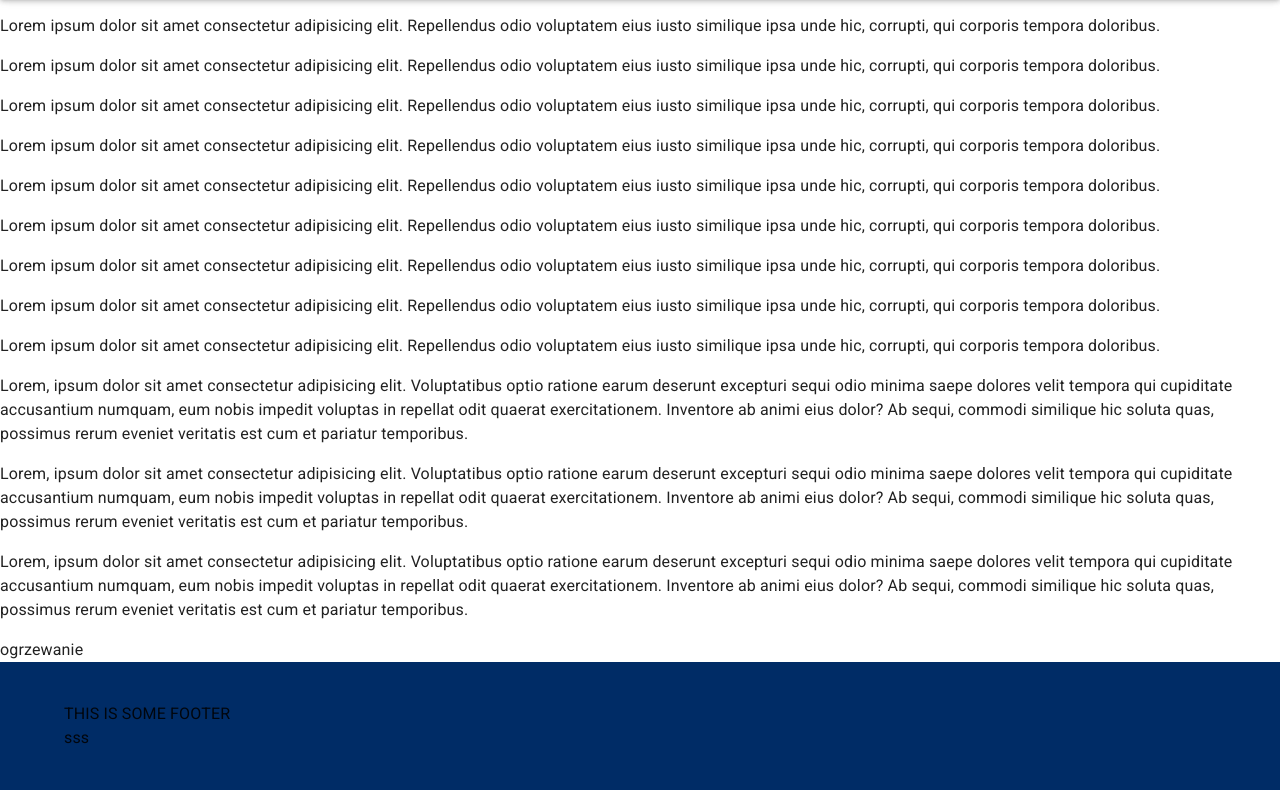
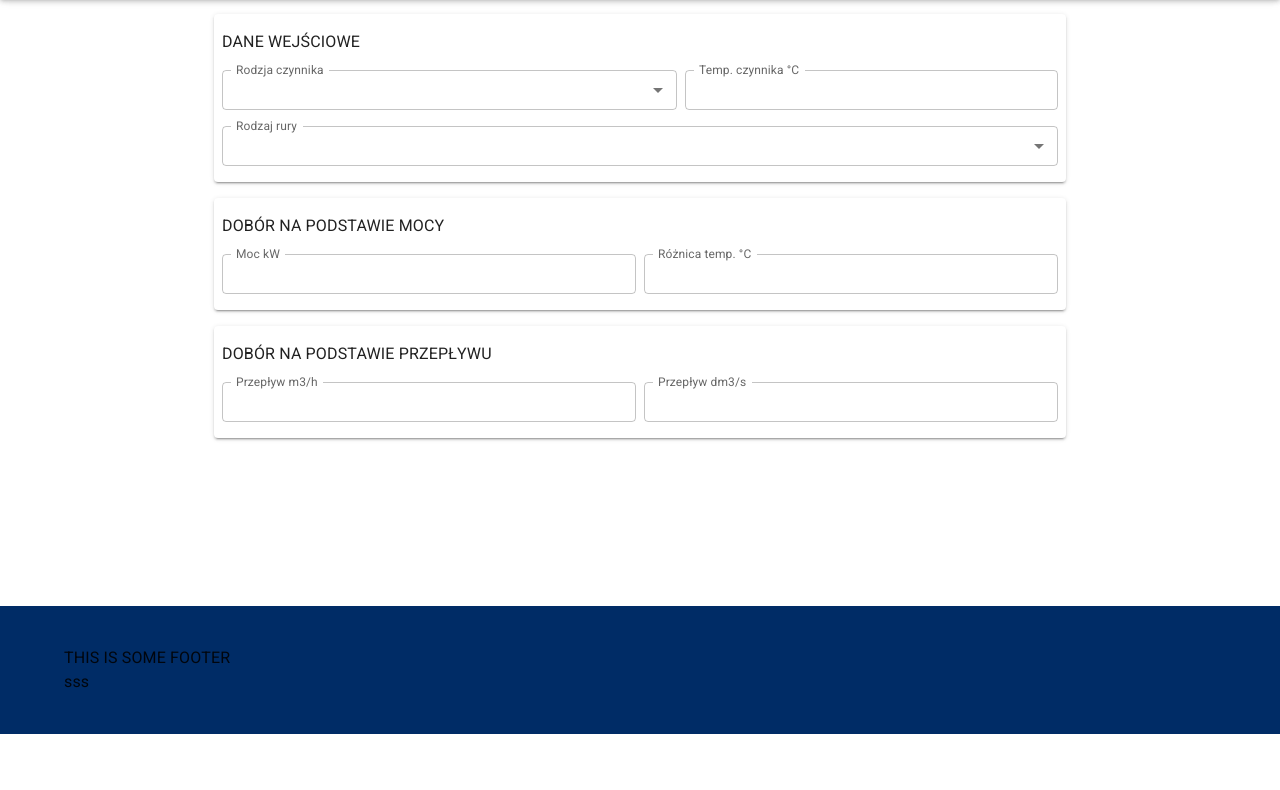
Before and after one commit to grykielona/kalkulatorpro, a Gatsby site: page /ogrzewanie in a window 1280 px wide. Shown: the part 66-856 px from the top of the page. After the commit the page ends 800 px from the top, so only its background shows below. Built offline with nearby package versions, Linux system fonts and the light colour scheme; Gatsby itself is replaced by a stand-in of ours.

```diff
--- a/package.json
+++ b/package.json
@@ -39,7 +39,7 @@
   "license": "0BSD",
   "scripts": {
     "build": "gatsby build",
-    "dev": "gatsby develop",
+    "dev": "gatsby develop -H 0.0.0.0",
     "format": "prettier --write \"**/*.{js,jsx,ts,tsx,json,md}\"",
     "start": "gatsby develop --open",
     "serve": "gatsby serve",
--- /dev/null
+++ b/src/components/Inputs/CustomTextField.jsx
@@ -0,0 +1,30 @@
+import { TextField } from '@mui/material'
+import React from 'react'
+import { useDarkModeContext } from '../../contexts/DarkModeContextProvider'
+
+const focusedColors = (mode) => (mode === 'light' ? 'primary.main' : 'grey.300')
+
+const CustomTextField = ({ label, width }) => {
+  const { mode } = useDarkModeContext()
+
+  return (
+    <TextField
+      sx={{
+        width,
+        '& label.Mui-focused': {
+          color: focusedColors(mode),
+        },
+        '& .MuiOutlinedInput-root': {
+          '&.Mui-focused fieldset': {
+            borderColor: focusedColors(mode),
+          },
+        },
+      }}
+      size="small"
+      label={label}
+      InputLabelProps={{ shrink: true }}
+    />
+  )
+}
+
+export default CustomTextField
--- a/src/components/Layout/Layout.jsx
+++ b/src/components/Layout/Layout.jsx
@@ -1,11 +1,13 @@
 import React, { useMemo } from 'react'
-import { createTheme, ThemeProvider } from '@mui/material/styles'
+import { createTheme, ThemeProvider, experimental_sx as sx } from '@mui/material/styles'
 import CssBaseline from '@mui/material/CssBaseline'
 import { Grid } from '@mui/material'
 import MainNavbar from './Navbar/MainNavbar'
 import Footer from './Footer'
 import { useDarkModeContext } from '../../contexts/DarkModeContextProvider'
 import Seo from '../seo'
+
+const PRIMARY_MAIN = '#002C66'
 
 const Layout = ({ children }) => {
   const { mode } = useDarkModeContext()
@@ -16,7 +18,7 @@ const Layout = ({ children }) => {
         palette: {
           mode,
           // primary: { main: '#c0c0c0' },
-          primary: { main: '#002C66' },
+          primary: { main: PRIMARY_MAIN },
         },
         typography: {
           h1: {
--- a/src/components/Layout/Navbar/MainNavbar.jsx
+++ b/src/components/Layout/Navbar/MainNavbar.jsx
@@ -1,18 +1,13 @@
 import React from 'react'
-import {
-  AppBar,
-  Box,
-  Container,
-  Toolbar,
-  Typography,
-  Link as MuiLink,
-  IconButton,
-} from '@mui/material'
-import MenuIcon from '@mui/icons-material/Menu'
+import { AppBar, Box, Container, Toolbar, useMediaQuery } from '@mui/material'
 import NavbarMenu from './NavbarMenu'
 import NavbarLogo from './NavbarLogo'
+import NavbarMobileMenu from './NavbarMobileMenu'
 
-const MainNavbar = () => (
+const MainNavbar = () => {
+  const matches = useMediaQuery('(min-width:800px)')
+
+  return (
     <>
       <AppBar sx={{ backgroundColor: 'inherit' }}>
         <Toolbar
@@ -30,12 +25,7 @@ const MainNavbar = () => (
               }}
             >
               <NavbarLogo />
-
-            <IconButton color="inherit" aria-label="menu" sx={{ mr: 2 }}>
-              <MenuIcon fontSize="large" />
-            </IconButton>
-
-            <NavbarMenu />
+              {matches ? <NavbarMenu /> : <NavbarMobileMenu />}
             </Box>
           </Container>
         </Toolbar>
@@ -44,5 +34,6 @@ const MainNavbar = () => (
       {/* Above toolbar doing some margin */}
     </>
   )
+}
 
 export default MainNavbar
--- a/src/components/Layout/Navbar/NavbarMenu.jsx
+++ b/src/components/Layout/Navbar/NavbarMenu.jsx
@@ -3,7 +3,7 @@ import { Link } from 'gatsby'
 import React from 'react'
 import DarkModeSwitch from '../DarkModeSwitch'
 
-export const NavItems = [
+export const NAV_ITEMS = [
   { name: 'Ogrzewanie', path: '/ogrzewanie' },
   { name: 'Gaz', path: '/gaz' },
   { name: 'Woda', path: '/woda' },
@@ -12,7 +12,7 @@ export const NavItems = [
 
 const NavbarMenu = () => (
   <Box sx={{ display: 'flex' }}>
-    {NavItems.map(({ name, path }) => (
+    {NAV_ITEMS.map(({ name, path }) => (
       <MenuItem
         key={path}
         activeStyle={{ borderBottom: '3px solid hsla(255, 100%, 100%, 0.5)' }}
--- /dev/null
+++ b/src/components/Layout/Navbar/NavbarMobileMenu.jsx
@@ -0,0 +1,51 @@
+import React, { useState } from 'react'
+import MenuIcon from '@mui/icons-material/Menu'
+import {
+  Box,
+  Divider,
+  IconButton,
+  List,
+  ListItem,
+  ListItemButton,
+  ListItemText,
+  SwipeableDrawer,
+} from '@mui/material'
+import { Link } from 'gatsby'
+import { NAV_ITEMS } from './NavbarMenu'
+import DarkModeSwitch from '../DarkModeSwitch'
+
+const NavbarMobileMenu = () => {
+  const [open, setOpen] = useState(false)
+
+  return (
+    <>
+      <IconButton onClick={() => setOpen(true)} color="inherit" aria-label="menu">
+        <MenuIcon fontSize="large" />
+      </IconButton>
+      <SwipeableDrawer
+        anchor="right"
+        open={open}
+        onClose={() => setOpen(false)}
+        onOpen={() => setOpen(true)}
+      >
+        <Box sx={{ width: 250 }}>
+          <List>
+            {NAV_ITEMS.map(({ name, path }) => (
+              <ListItem onClick={() => setOpen(false)} key={name} disablePadding>
+                <ListItemButton component={Link} to={path}>
+                  <ListItemText primary={name} />
+                </ListItemButton>
+              </ListItem>
+            ))}
+            <Divider />
+            <ListItem>
+              <DarkModeSwitch />
+            </ListItem>
+          </List>
+        </Box>
+      </SwipeableDrawer>
+    </>
+  )
+}
+
+export default NavbarMobileMenu
--- a/src/pages/ogrzewanie.jsx
+++ b/src/pages/ogrzewanie.jsx
@@ -1,66 +1,77 @@
+import {
+  Box,
+  Container,
+  FormControl,
+  InputAdornment,
+  InputLabel,
+  MenuItem,
+  Paper,
+  Select,
+  TextField,
+  Typography,
+} from '@mui/material'
 import React from 'react'
+import CustomTextField from '../components/Inputs/CustomTextField'
+
+const paperSX = { px: 1, py: 2, mb: 2 }
+const sectionBoxSX = { mt: 2, display: 'flex', gap: 1 }
+const typograhySX = { mb: 2, textTransform: 'uppercase' }
 
 const HeatingPage = () => (
-  <div>
-    <p>
-      Lorem ipsum dolor sit amet consectetur adipisicing elit. Repellendus odio voluptatem eius
-      iusto similique ipsa unde hic, corrupti, qui corporis tempora doloribus.
-    </p>
-    <p>
-      Lorem ipsum dolor sit amet consectetur adipisicing elit. Repellendus odio voluptatem eius
-      iusto similique ipsa unde hic, corrupti, qui corporis tempora doloribus.
-    </p>
-    <p>
-      Lorem ipsum dolor sit amet consectetur adipisicing elit. Repellendus odio voluptatem eius
-      iusto similique ipsa unde hic, corrupti, qui corporis tempora doloribus.
-    </p>
-    <p>
-      Lorem ipsum dolor sit amet consectetur adipisicing elit. Repellendus odio voluptatem eius
-      iusto similique ipsa unde hic, corrupti, qui corporis tempora doloribus.
-    </p>
-    <p>
-      Lorem ipsum dolor sit amet consectetur adipisicing elit. Repellendus odio voluptatem eius
-      iusto similique ipsa unde hic, corrupti, qui corporis tempora doloribus.
-    </p>
-    <p>
-      Lorem ipsum dolor sit amet consectetur adipisicing elit. Repellendus odio voluptatem eius
-      iusto similique ipsa unde hic, corrupti, qui corporis tempora doloribus.
-    </p>{' '}
-    <p>
-      Lorem ipsum dolor sit amet consectetur adipisicing elit. Repellendus odio voluptatem eius
-      iusto similique ipsa unde hic, corrupti, qui corporis tempora doloribus.
-    </p>
-    <p>
-      Lorem ipsum dolor sit amet consectetur adipisicing elit. Repellendus odio voluptatem eius
-      iusto similique ipsa unde hic, corrupti, qui corporis tempora doloribus.
-    </p>
-    <p>
-      Lorem ipsum dolor sit amet consectetur adipisicing elit. Repellendus odio voluptatem eius
-      iusto similique ipsa unde hic, corrupti, qui corporis tempora doloribus.
-    </p>
-    <p>
-      Lorem, ipsum dolor sit amet consectetur adipisicing elit. Voluptatibus optio ratione earum
-      deserunt excepturi sequi odio minima saepe dolores velit tempora qui cupiditate accusantium
-      numquam, eum nobis impedit voluptas in repellat odit quaerat exercitationem. Inventore ab
-      animi eius dolor? Ab sequi, commodi similique hic soluta quas, possimus rerum eveniet
-      veritatis est cum et pariatur temporibus.
-    </p>
-    <p>
-      Lorem, ipsum dolor sit amet consectetur adipisicing elit. Voluptatibus optio ratione earum
-      deserunt excepturi sequi odio minima saepe dolores velit tempora qui cupiditate accusantium
-      numquam, eum nobis impedit voluptas in repellat odit quaerat exercitationem. Inventore ab
-      animi eius dolor? Ab sequi, commodi similique hic soluta quas, possimus rerum eveniet
-      veritatis est cum et pariatur temporibus.
-    </p>
-    <p>
-      Lorem, ipsum dolor sit amet consectetur adipisicing elit. Voluptatibus optio ratione earum
-      deserunt excepturi sequi odio minima saepe dolores velit tempora qui cupiditate accusantium
-      numquam, eum nobis impedit voluptas in repellat odit quaerat exercitationem. Inventore ab
-      animi eius dolor? Ab sequi, commodi similique hic soluta quas, possimus rerum eveniet
-      veritatis est cum et pariatur temporibus.
-    </p>
-    ogrzewanie
-  </div>
+  <Container sx={{ mt: 2 }} maxWidth="md">
+    <Paper elevation={2} sx={paperSX}>
+      <Typography sx={typograhySX}>Dane wejściowe</Typography>
+      <Box sx={sectionBoxSX}>
+        <FormControl sx={{ width: '55%' }}>
+          <InputLabel id="demo-simple-select-label">Rodzja czynnika</InputLabel>
+          <Select
+            size="small"
+            labelId="demo-simple-select-label"
+            value="s"
+            label="Rodzja czynnika"
+            onChange={() => {}}
+          >
+            <MenuItem value={10}>Ten</MenuItem>
+            <MenuItem value={20}>Twenty</MenuItem>
+            <MenuItem value={30}>Thirty</MenuItem>
+          </Select>
+        </FormControl>
+        <CustomTextField width="45%" label="Temp. czynnika °C" />
+      </Box>
+      <Box sx={sectionBoxSX}>
+        <FormControl sx={{ width: '100%' }}>
+          <InputLabel id="demo-simple-select-label">Rodzaj rury</InputLabel>
+          <Select
+            size="small"
+            labelId="demo-simple-select-label"
+            value="s"
+            label="Rodzaj rury"
+            onChange={() => {}}
+          >
+            <MenuItem value={10}>Ten</MenuItem>
+            <MenuItem value={20}>Twenty</MenuItem>
+            <MenuItem value={30}>Thirty</MenuItem>
+          </Select>
+        </FormControl>
+      </Box>
+    </Paper>
+
+    <Paper elevation={2} sx={paperSX}>
+      <Typography sx={typograhySX}>Dobór na podstawie mocy</Typography>
+      <Box sx={sectionBoxSX}>
+        <CustomTextField width="50%" label="Moc kW" />
+        <CustomTextField width="50%" label="Różnica temp. °C" />
+      </Box>
+    </Paper>
+
+    <Paper elevation={2} sx={paperSX}>
+      <Typography sx={typograhySX}>Dobór na podstawie przepływu</Typography>
+      <Box sx={sectionBoxSX}>
+        <CustomTextField width="50%" label="Przepływ m3/h" />
+        <CustomTextField width="50%" label="Przepływ dm3/s" />
+      </Box>
+    </Paper>
+  </Container>
 )
 
 export default HeatingPage
```
Also changed, not shown: src/components/Inputs/CustomSelectField.jsx (added, +28 -0 lines), src/pages/index.jsx (+14 -3 lines). Lines whose indentation alone changed are shown as unchanged.
